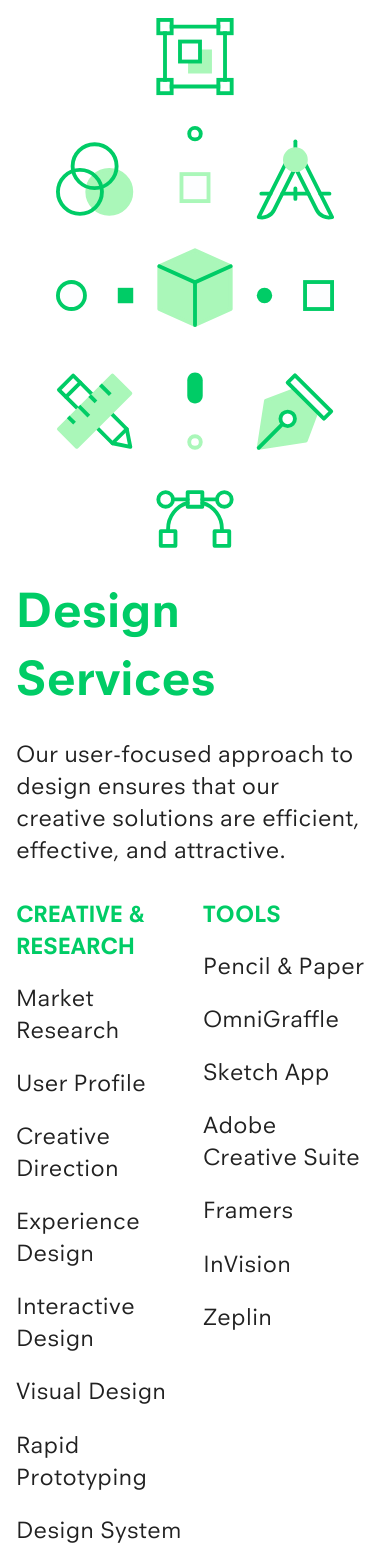
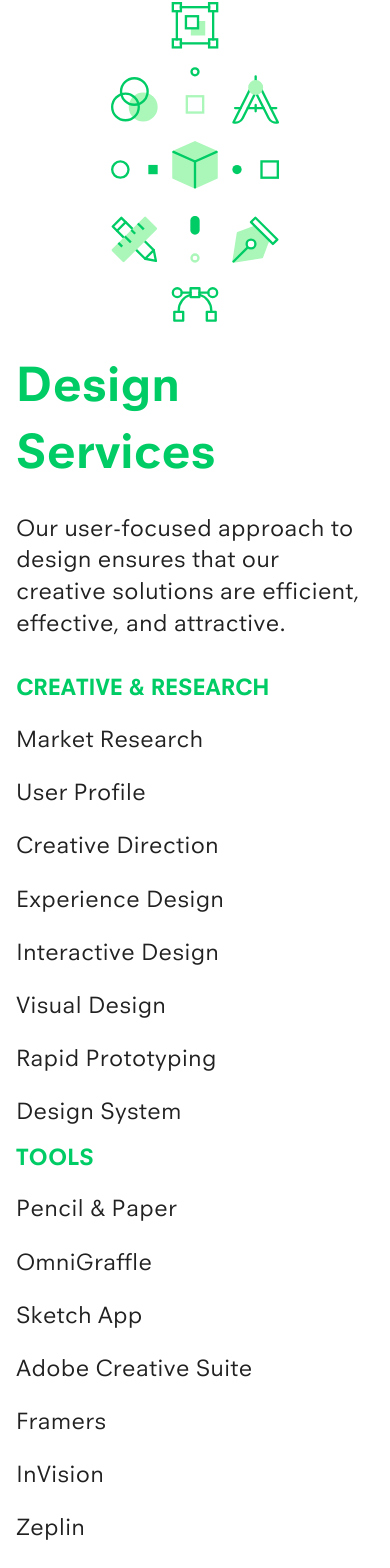
Before and after one commit to darrenbarklie/craftapplied-v3, a React app: page /services in a window 390 px wide. Shown: the part 413-1981 px from the top of the page. Built offline with nearby package versions, Linux system fonts and the light colour scheme; a small style sheet from the web is missing; the HTML template or start-up script is replaced by a standard one.

Commit message:
Services responsiveness

```diff
--- a/src/components/services/Services.js
+++ b/src/components/services/Services.js
@@ -21,7 +21,7 @@
               <p>Our user-focused approach to design ensures that our creative solutions are efficient, effective, and attractive.</p>
 
               <Row>
-                <Col xs={6}>
+                <Col xs={12} sm={6}>
                   <h3 className="subheader-text">Creative &amp; Research</h3>
                   <ul>
                     <li>Market Research</li>
@@ -35,7 +35,7 @@
                   </ul>
                 </Col>
 
-                <Col xs={6}>
+                <Col xs={12} sm={6}>
                   <h3 className="subheader-text">Tools</h3>
                   <ul>
                     <li>Pencil &amp; Paper</li>
@@ -95,7 +95,7 @@
           </Row>
 
 
-          {/* <Row id="build-services" className="section" center="xs">
+          <Row id="build-services" className="section" center="xs">
             <Col xs={12}>
               <img src={BuildImg} alt="Build illustration" />
             </Col>
@@ -106,7 +106,7 @@
               <p>We produce assets, resources and systems to effeciently evaluate, test and solve business and creative challenges:</p>
 
               <Row>
-                <Col xs={3}>
+                <Col xs={12} sm={6} lg={3}>
                   <ul>
                     <li>Websites</li>
                     <li>Native &amp; Web Apps</li>
@@ -115,7 +115,7 @@
                   </ul>
                 </Col>
 
-                <Col xs={3}>
+                <Col xs={12} sm={6} lg={3}>
                   <ul>
                     <li>Information Architecture</li>
                     <li>Experience Map</li>
@@ -124,7 +124,7 @@
                   </ul>
                 </Col>
 
-                <Col xs={3}>
+                <Col xs={12} sm={6} lg={3}>
                   <ul>
                     <li>UI Design System</li>
                     <li>Custom Icons</li>
@@ -133,7 +133,7 @@
                   </ul>
                 </Col>
 
-                <Col xs={3}>
+                <Col xs={12} sm={6} lg={3}>
                   <ul>
                     <li>Front-end Toolkit</li>
                     <li>Front-end Template</li>
@@ -143,7 +143,7 @@
                 </Col>
               </Row>
             </Col>
-          </Row> */}
+          </Row>
         </Col>
       </Row>
     )
--- a/src/sass/components/_services.scss
+++ b/src/sass/components/_services.scss
@@ -16,9 +16,11 @@
   img {
     display: block;
     max-width: 100%;
-    height: auto;
     padding: 0 40px;
     margin: 2rem auto;
+    @media (max-width: 767px) {
+      height: 20rem;
+    }
   }
   #design-services {
     ul {
@@ -46,18 +48,26 @@
       }
     }
     @media (max-width: 767px) {
-      background: rgba(blue,0.2);
       flex-direction: column-reverse;
     }
   }
   #build-services {
     img {
       margin-bottom: 2rem;
+      @media (max-width: 767px) {
+        height: 7rem;
+      }
+      @media (max-width: 1200px) and (min-width: 767px) {
+        width: 80%;
+      }
     }
     ul {
       text-align: left;
-      margin-top: 0.33em;
-      margin-bottom: 0.33em;
+      margin-top: 0.33rem;
+      margin-bottom: 0.33rem;
+      @media (max-width: 767px) {
+        margin-bottom: 1rem;
+      }
       li {
         font-size: 1.5rem;
         &::before {
@@ -68,4 +78,10 @@
       }
     }
   }
+  @media (max-width: 1200px) {
+    .section {
+      padding-top: 1rem;
+      padding-bottom: 1rem;
+    }
+  }
 }
```
